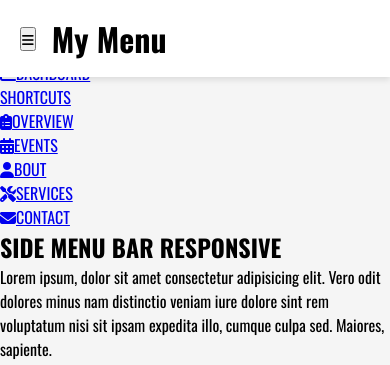
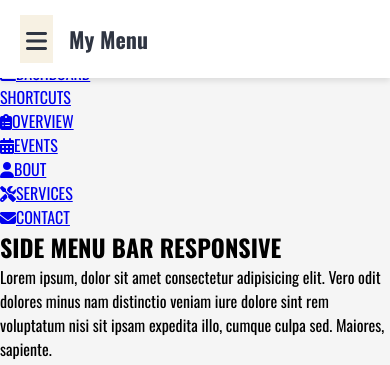
Before and after one commit to zibanouri/Aura, a plain HTML site: page index.html in a window 390 px wide. Shown: the top 365 px of the page. Drawn offline with nearby package versions, Linux system fonts and the light colour scheme.

Commit message:
styling the hamburger button

```diff
--- a/assets/css/style.css
+++ b/assets/css/style.css
@@ -19,3 +19,15 @@ body{
     top: 0;
     z-index: 1000;
 }
+.menu-toggle{
+background: #f7f1e3;
+border: none;
+font-size: 24px;
+cursor: pointer;
+padding: 6px;
+color: #2f3542;
+}
+.header h1{
+    font-size: 22px;
+    color: #2f3542;
+}
```
